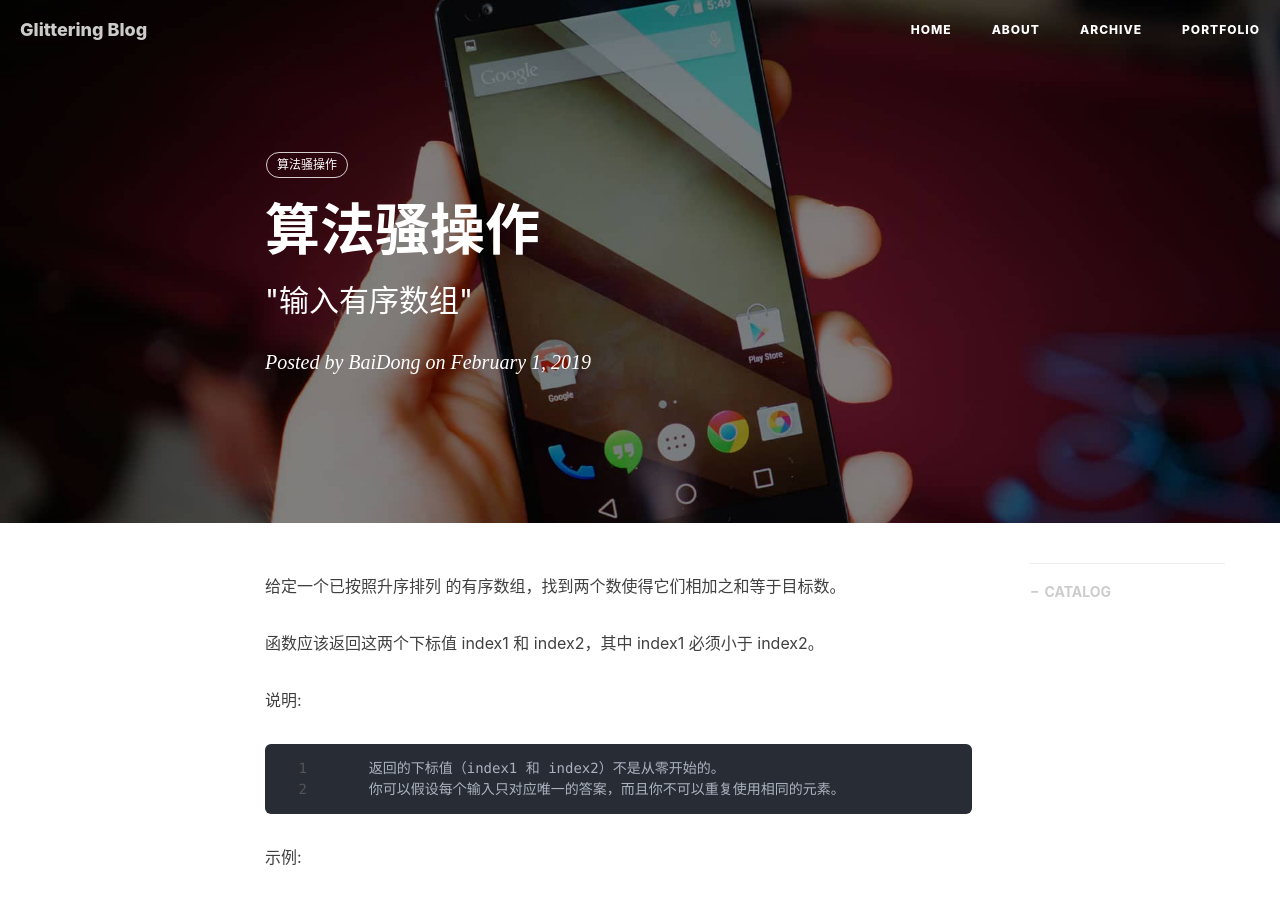
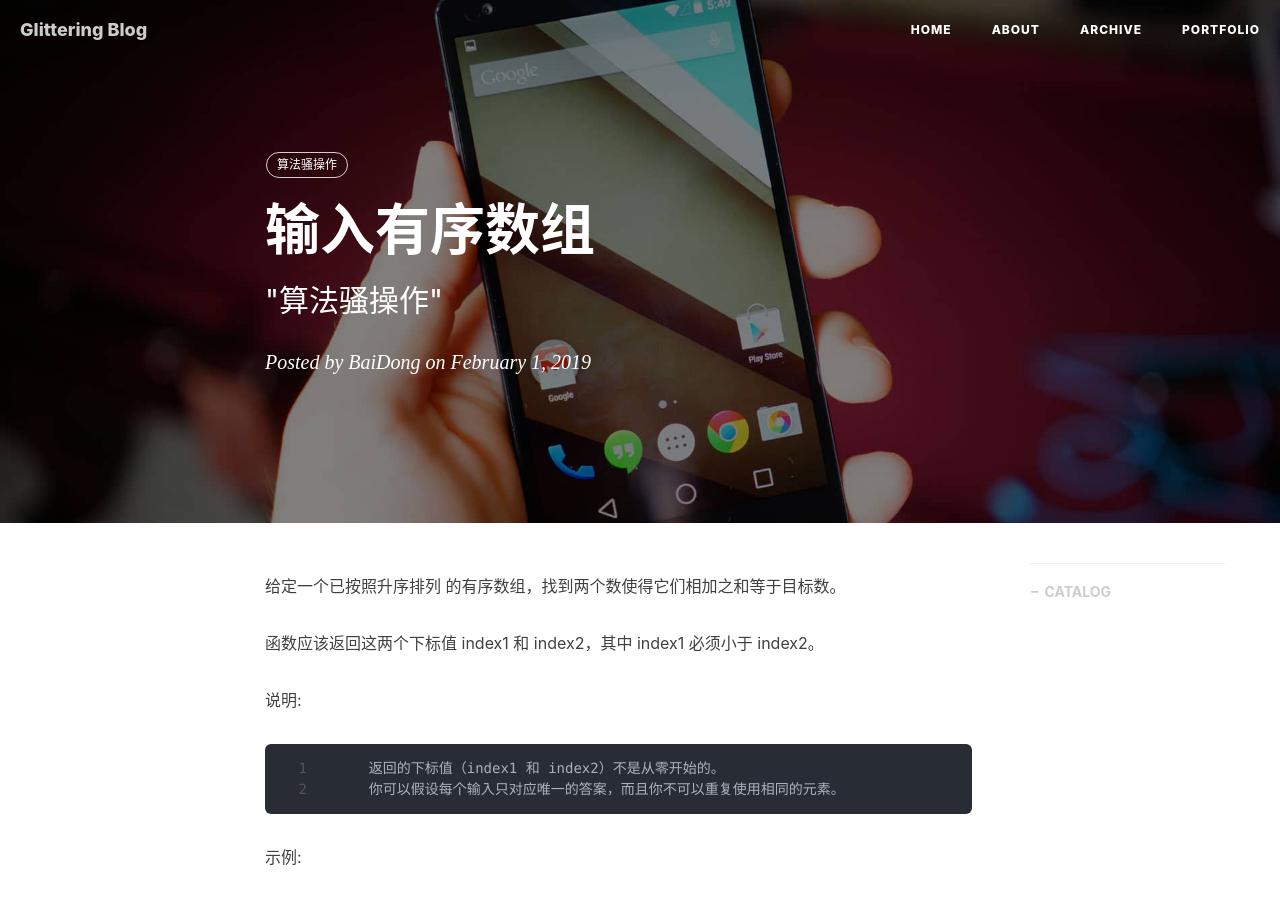
Before and after one commit to 13161231996/13161231996.github.io, a Jekyll site: the page built from _posts/2019-2-1-有趣的骚操作-输入有序数组.markdown, in a window 1280 px wide and 900 px high. Built offline with Jekyll 4.4.1, drawn with Linux system fonts in a browser that asks for light colours; nearby versions of some CDN libraries; comment, search, counter and statistics services are not loaded.

```diff
--- a/_posts/2019-2-1-有趣的骚操作-输入有序数组.markdown
+++ b/_posts/2019-2-1-有趣的骚操作-输入有序数组.markdown
@@ -1,8 +1,8 @@
 ---
 
 layout:     post
-title:      "算法骚操作"
-subtitle:   " \"输入有序数组\""
+title:      "输入有序数组"
+subtitle:   " \"算法骚操作\""
 date:       2019-02-01 10:54:00
 author:     "BaiDong"
 header-img: "img/post-bg-android.jpg"
```
